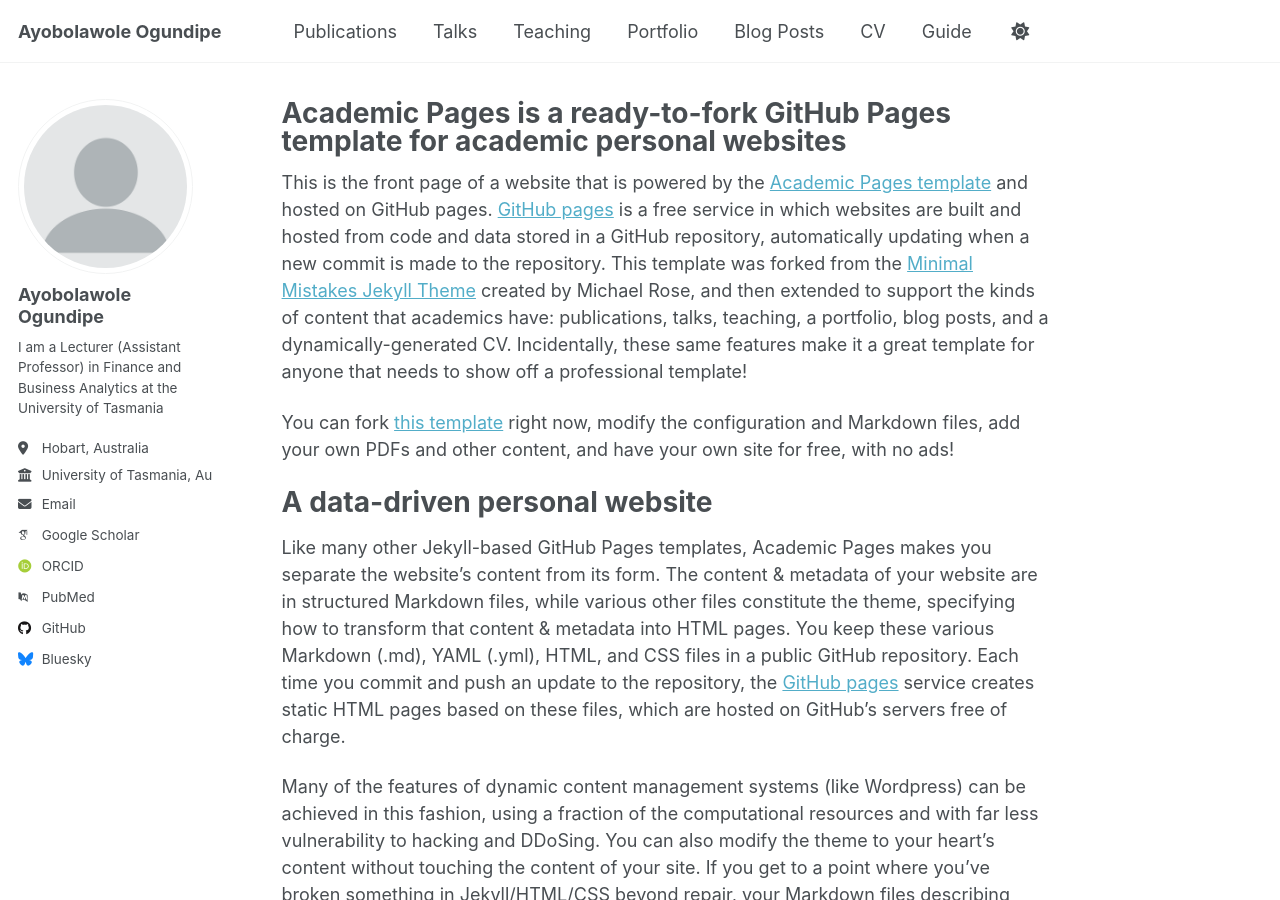
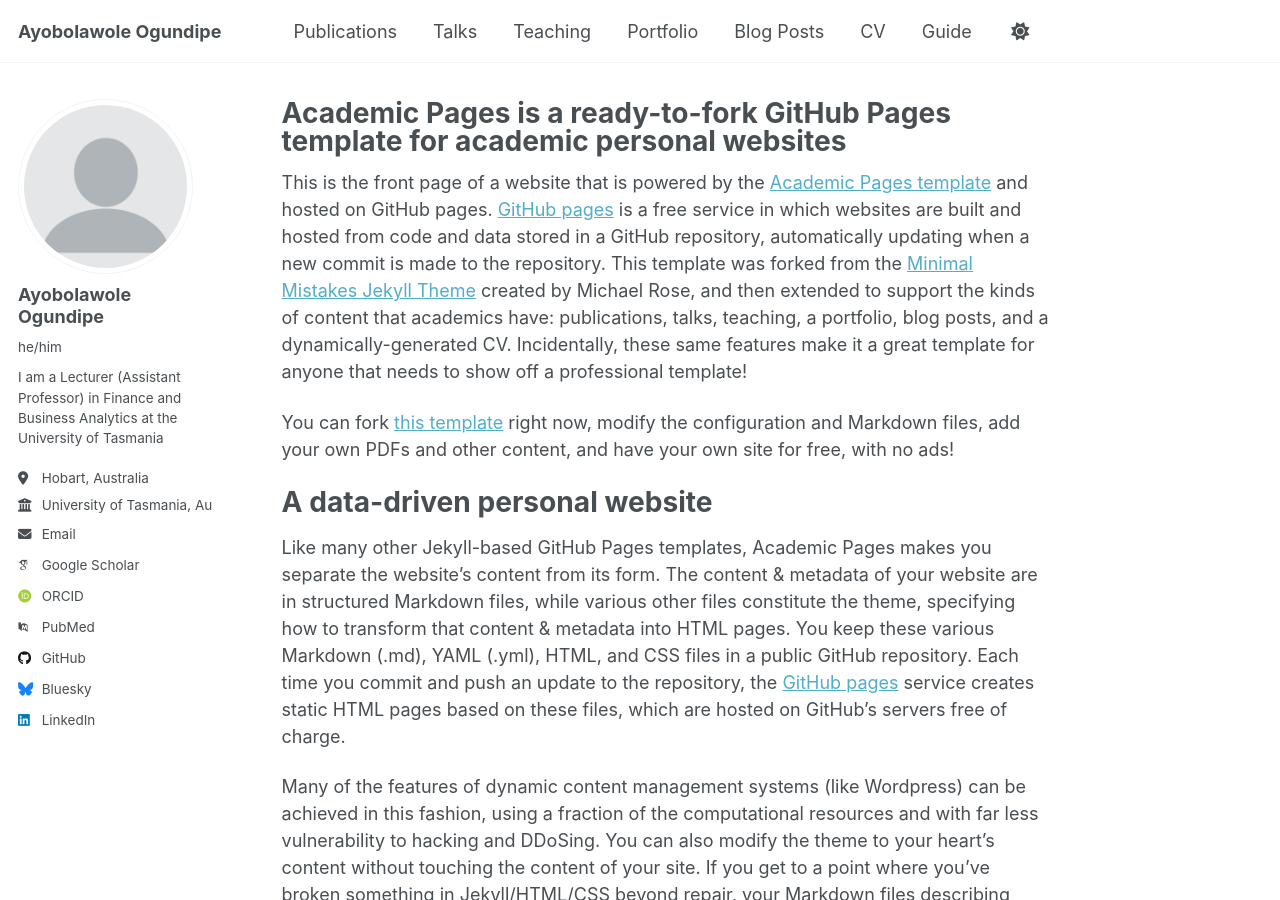
Before and after one commit to ayobolawole/ayobolawole.github.io, a Jekyll site: the page built from _pages/about.md, in a window 1280 px wide and 900 px high. Built offline with Jekyll 4.4.1, drawn with Linux system fonts in a browser that asks for light colours; some web fonts are replaced; a script that is not in the unit is left out.

Commit message:
Update _config.yml

```diff
--- a/_config.yml
+++ b/_config.yml
@@ -25,7 +25,7 @@ author:
   # Biographic information
   avatar           : "profile.png"
   name             : "Ayobolawole Ogundipe"
-  pronouns         : # example: "she/her"
+  pronouns         : "he/him"
   bio              : "I am a Lecturer (Assistant Professor) in Finance and Business Analytics at the University of Tasmania"
   location         : "Hobart, Australia"
   employer         : "University of Tasmania, Australia"
@@ -63,7 +63,7 @@ author:
   keybase          : # Username
   instagram        : # Username
   lastfm           : # Username
-  linkedin         : # Username
+  linkedin         : "https://www.linkedin.com/in/ayobolawole/"
   mastodon         : # URL
   medium           : # URL
   pinterest        : # Username
```
